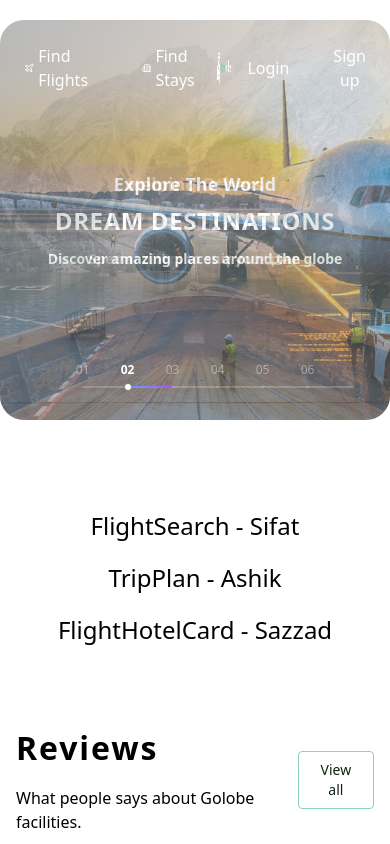
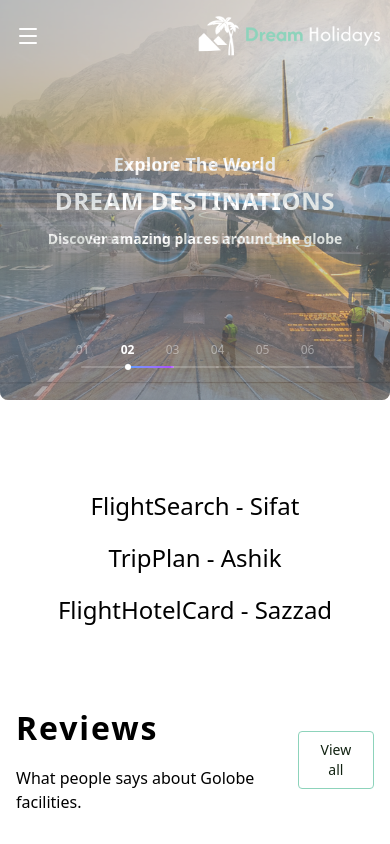
Before and after one commit to shakhawat-bijoy/dreamHoliday, a React (Vite) app in the folder client/: page / in a window 390 px wide. Shown: the top 844 px of the page. Built offline with nearby package versions, Linux system fonts and the light colour scheme.

Commit message:
navbar responsive and some minor bug fixed

```diff
--- a/client/src/components/common/Navbar.jsx
+++ b/client/src/components/common/Navbar.jsx
@@ -1,4 +1,5 @@
-import { Plane, Building2 } from 'lucide-react'
+import { useState } from 'react'
+import { Plane, Building2, Menu, X } from 'lucide-react'
 import Container from './Container'
 import Button from './Buttton'
 import Image from './Image'
@@ -6,29 +7,41 @@ import logoImage from '../../assets/images/navLogo.png'
 import { Link } from 'react-router'
 
 const Navbar = () => {
+    const [isMobileMenuOpen, setIsMobileMenuOpen] = useState(false)
+
+    const toggleMobileMenu = () => {
+        setIsMobileMenuOpen(!isMobileMenuOpen)
+    }
 
     return (
-
-        <nav className="absolute top-5 left-0 right-0 z-50 bg-transparent">
+        <nav className="absolute md:top-5 top-0 left-0 right-0 z-50 bg-transparent">
             <Container className='px-2'>
                 <div className="relative z-10 flex items-center justify-between py-4">
-                    {/* Left Side - Navigation Tabs */}
-                    <div className="flex items-center gap-4">
-
-                        <Link to={'/'} className='flex items-center gap-1 px-4 py-2 rounded-lg transition-all duration-300'>
-
+                    {/* Left Side - Navigation Tabs (Desktop) */}
+                    <div className="hidden lg:flex items-center gap-4">
+                        <Link to={'/'} className='flex items-center gap-1 px-4 py-2 rounded-lg transition-all duration-300 hover:bg-white/10'>
                             <Plane className="w-4 h-4 text-white" />
                             <span className="text-white">Find Flights</span>
-
                         </Link>
 
-                        <Link to={'/'} className='flex items-center gap-1 px-4 py-2 rounded-lg transition-all duration-300'>
-
+                        <Link to={'/'} className='flex items-center gap-1 px-4 py-2 rounded-lg transition-all duration-300 hover:bg-white/10'>
                             <Building2 className="w-4 h-4 text-white" />
                             <span className="text-white">Find Stays</span>
-
                         </Link>
                     </div>
+
+                    {/* Mobile Menu Button */}
+                    <button
+                        onClick={toggleMobileMenu}
+                        className="lg:hidden text-white p-2 rounded-lg hover:bg-white/10 transition-all duration-300"
+                        aria-label="Toggle mobile menu"
+                    >
+                        {isMobileMenuOpen ? (
+                            <X className="w-6 h-6" />
+                        ) : (
+                            <Menu className="w-6 h-6" />
+                        )}
+                    </button>
 
                     {/* Center - Logo */}
                     <div className="flex items-center space-x-2">
@@ -36,13 +49,12 @@ const Navbar = () => {
                             to={'/'}
                             src={logoImage}
                             alt="Dream Holidays"
-                            className="h-8 w-auto"
+                            className="h-10 md:h-12 w-auto"
                         />
-
                     </div>
 
-                    {/* Right Side - Auth Buttons */}
-                    <div className="flex items-center space-x-3">
+                    {/* Right Side - Auth Buttons (Desktop) */}
+                    <div className="hidden lg:flex items-center space-x-3">
                         <Button
                             text="Login"
                             to="/login"
@@ -55,9 +67,67 @@ const Navbar = () => {
                             className="text-white hover:text-black hover:bg-white font-medium px-4 py-2 transition-all duration-500 rounded-lg"
                         />
                     </div>
+
+                    {/* Mobile Auth Buttons (Tablet) */}
+                    <div className="hidden md:flex lg:hidden items-center space-x-2">
+                        <Button
+                            text="Login"
+                            to="/login"
+                            className="text-white hover:text-black hover:bg-white font-medium px-3 py-2 text-sm transition-all duration-500 rounded-lg"
+                        />
+
+                        <Button
+                            text="Sign up"
+                            to="/register"
+                            className="text-white hover:text-black hover:bg-white font-medium px-3 py-2 text-sm transition-all duration-500 rounded-lg"
+                        />
+                    </div>
                 </div>
 
+                {/* Mobile Menu Overlay */}
+                {isMobileMenuOpen && (
+                    <div className="lg:hidden absolute top-full left-0 right-0 mt-2 bg-white/95 backdrop-blur-md rounded-xl shadow-lg border border-white/20">
+                        <div className="p-4 space-y-4">
+                            {/* Mobile Navigation Links */}
+                            <div className="space-y-2">
+                                <Link
+                                    to={'/'}
+                                    className='flex items-center gap-2 px-4 py-3 rounded-lg transition-all duration-300 hover:bg-gray-100 text-gray-800'
+                                    onClick={() => setIsMobileMenuOpen(false)}
+                                >
+                                    <Plane className="w-5 h-5 text-teal-600" />
+                                    <span className="font-medium">Find Flights</span>
+                                </Link>
 
+                                <Link
+                                    to={'/'}
+                                    className='flex items-center gap-2 px-4 py-3 rounded-lg transition-all duration-300 hover:bg-gray-100 text-gray-800'
+                                    onClick={() => setIsMobileMenuOpen(false)}
+                                >
+                                    <Building2 className="w-5 h-5 text-teal-600" />
+                                    <span className="font-medium">Find Stays</span>
+                                </Link>
+                            </div>
+
+                            {/* Mobile Auth Buttons */}
+                            <div className="md:hidden pt-4 border-t border-gray-200 space-y-2">
+                                <Button
+                                    text="Login"
+                                    to="/login"
+                                    className="w-full text-center bg-transparent border border-teal-600 text-teal-600 hover:bg-teal-600 hover:text-white font-medium px-4 py-3 transition-all duration-300 rounded-lg"
+                                    onClick={() => setIsMobileMenuOpen(false)}
+                                />
+
+                                <Button
+                                    text="Sign up"
+                                    to="/register"
+                                    className="w-full text-center bg-transparent border border-teal-600 text-teal-600 hover:bg-teal-600 hover:text-white font-medium px-4 py-3 transition-all duration-300 rounded-lg"
+                                    onClick={() => setIsMobileMenuOpen(false)}
+                                />
+                            </div>
+                        </div>
+                    </div>
+                )}
             </Container>
         </nav>
     )
--- a/client/src/components/home/Banner.jsx
+++ b/client/src/components/home/Banner.jsx
@@ -238,7 +238,7 @@ const Banner = () => {
             <div key={banner.id}>
               <div className='h-[400px] sm:h-[450px] md:h-[500px] lg:h-[550px] xl:h-[581px] flex items-center justify-center'>
                 <div className='w-full h-full relative'>
-                  <Image src={banner.image} className="w-full h-full object-cover rounded-3xl" />
+                  <Image src={banner.image} className="w-full h-full object-cover md:rounded-3xl rounded-b-lg" />
                   <div className='absolute top-1/2 left-1/2 transform -translate-x-1/2 -translate-y-1/2 text-center px-4 sm:px-6 lg:px-8 max-w-6xl w-full'>
                     <p className='text-white text-lg sm:text-xl md:text-2xl lg:text-3xl xl:text-[35px] 2xl:text-[40px] font-bold font-league mb-2 sm:mb-3 lg:mb-4'>
                       {banner.subtitle}
--- a/client/src/pages/AddPaymentMethod.jsx
+++ b/client/src/pages/AddPaymentMethod.jsx
@@ -216,7 +216,7 @@ const AddPaymentMethod = () => {
     };
 
     return (
-        <div className="min-h-screen">
+        <div className="min-h-screen py-4 md:py-0">
             <Container>
                 <div className="min-h-screen flex">
                     {/* Left Side - Slider */}
--- a/client/src/pages/Home.jsx
+++ b/client/src/pages/Home.jsx
@@ -7,7 +7,7 @@ import Reviews from '../components/home/Reviews'
 
 const Home = () => {
   return (
-    <div className='mt-5'>
+    <div className='md:mt-5 mt-0'>
         <Banner/>
         <FlightSearch/>
         <TripPlan/>
--- a/client/src/pages/Register.jsx
+++ b/client/src/pages/Register.jsx
@@ -232,7 +232,7 @@ const Register = () => {
     };
 
     return (
-        <div className="min-h-screen">
+        <div className="min-h-screen py-4 md:py-0">
             <Container>
                 <div className="min-h-screen flex">
                     {/* Left Side - Slider */}
```
